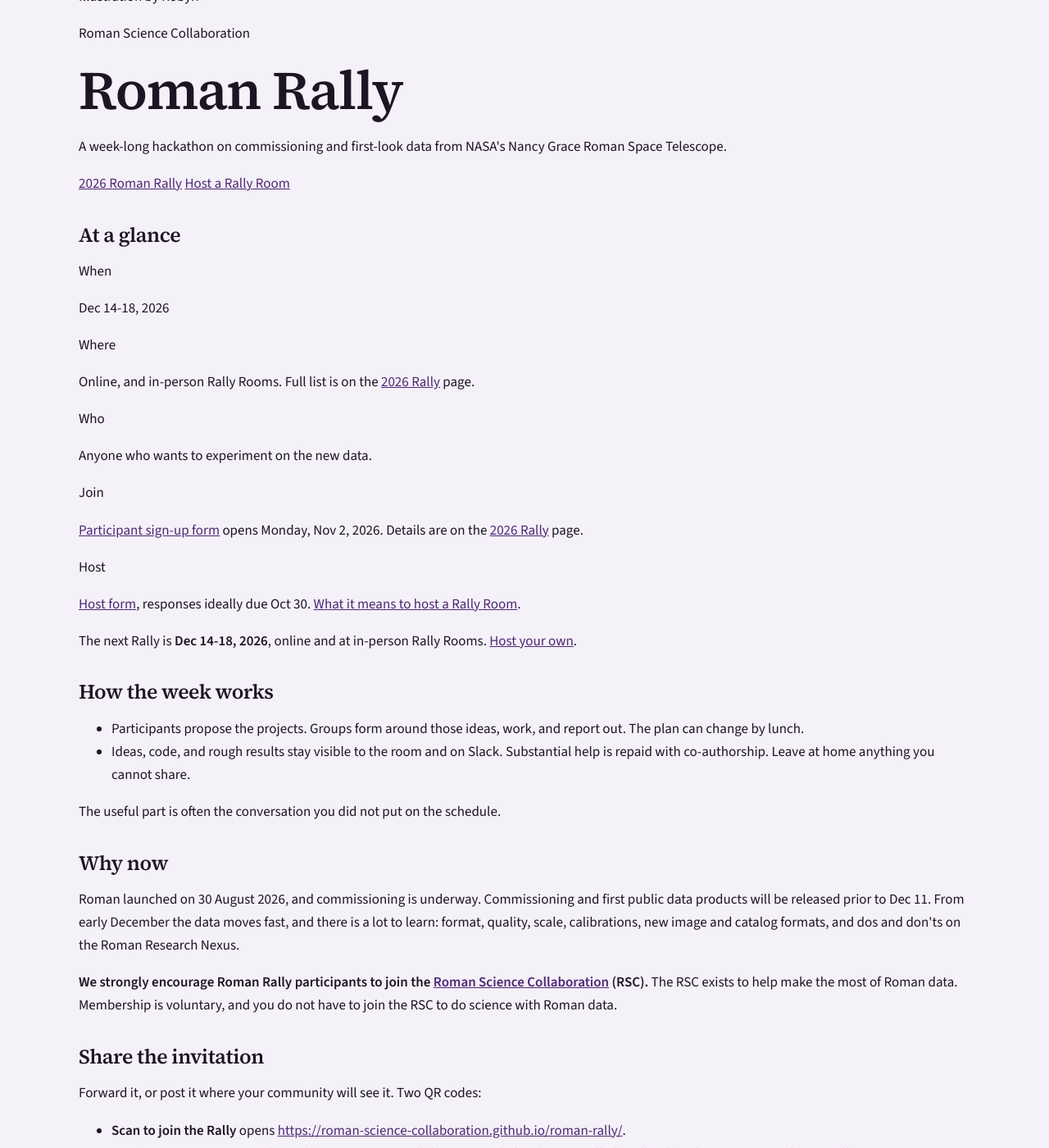
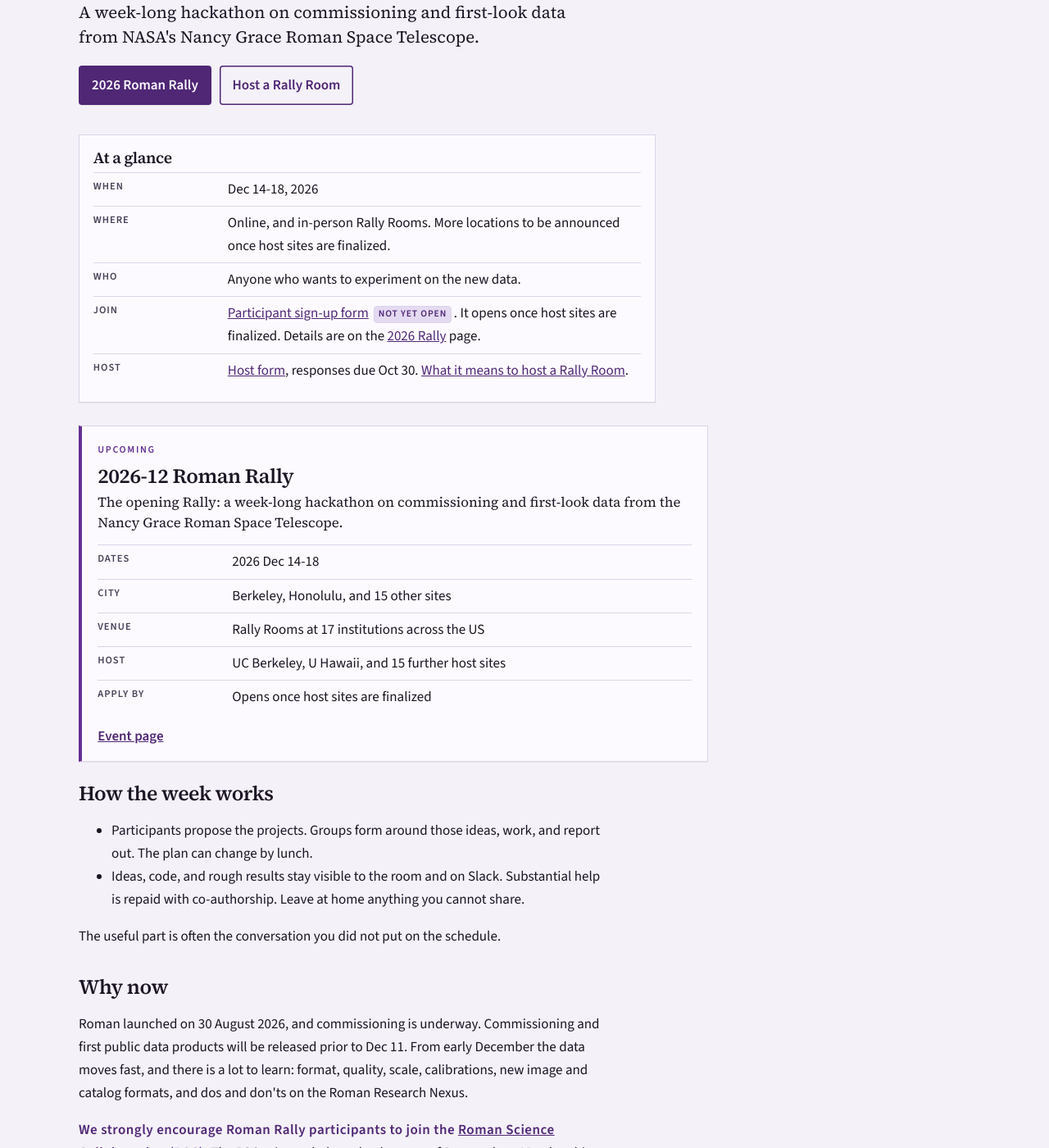
Before and after one commit to Roman-Science-Collaboration/roman-rally, a Jekyll site: the page built from index.md, in a window 1280 px wide and 1400 px high, scrolled down 642 px. Shown: the whole window at 82% size. Built offline with Jekyll 4.4.1, drawn with Linux system fonts in a browser that asks for light colours; some of the changed text lies outside the part shown.

Commit message:
Revert "Added list of sites. Participation form opens on Monday."
This reverts commit 8bbc44a86f3517fd20199af273c982d1cf0cab43.

```diff
--- a/_events/rally2026.md
+++ b/_events/rally2026.md
@@ -11,54 +9,62 @@
 venue: "Rally Rooms at 17 institutions across the US"
 host_institution: "UC Berkeley, U Hawaii, and 15 further host sites"
 capacity: "Set with each host site"
-application_deadline: "Opens Monday Nov 2, 2026"
+application_deadline: "Opens once host sites are finalized"
 application_url: "https://docs.google.com/forms/d/1KZgV9BmCQiFieGkorWnvCNWMoyuz-FSELj9YmTKGAtw/viewform"
 application_open: false
 funding: "No registration fee and no travel support"
 logistics: "Each Rally Room host shares local details once sites are finalized"
 show_banner: true
 soc:
-
-- "RSC Board + site hosts"
+  - "Jessica Lu"
 loc:
-- "Each host site names its local contact"
+  - "Each host site names its local contact"
+---
 
 The first Roman Rally focuses on commissioning data and the mission's first look at the sky. On the first morning people propose projects, form groups, and spend the rest of the week writing code, making plots, and comparing notes. Applications are not yet open.
 
 ## Dates, place, and host
 
-- Dates: **2026 Dec 14-18**
-- Venue: **Rally Rooms (virtual and in-person) listed below**
+- Dates: <strong>2026 Dec 14-18</strong>
+- City: <strong>Berkeley, Honolulu, and online</strong>
+- Venue: <strong>Rally Rooms; more locations once host sites are finalized</strong>
+- Host institution: <strong>UC Berkeley, U Hawaii, and further hosts once sites are finalized</strong>
 
-Responses to the [host form](https://docs.google.com/forms/d/1ovYDq2ZmVzcV_1i-PXOV6LtKhW3Cnx8XK-7muMQbAiA/viewform) are ideally due by Oct 30 (late host submissions are accepted). The commitment is in [what it means to host a Rally Room]({{ '/handbook/#what-it-means-to-host-a-rally-room' | relative_url }}).
+Further in-person Rally Rooms are still being gathered. Responses to the [host form](https://docs.google.com/forms/d/1ovYDq2ZmVzcV_1i-PXOV6LtKhW3Cnx8XK-7muMQbAiA/viewform) are due Nov 10. The commitment is in [what it means to host a Rally Room]({{ '/handbook/#what-it-means-to-host-a-rally-room' | relative_url }}).
 
 ## Sites signed up so far
 
 The following sites have signed up to host a Rally Room. Details for each room (venue, capacity, and local contact) will be finalized and posted here.
 
-| Hosts            | Institution                             | City             | Venue                                      | Capacity |
-| ---------------- | --------------------------------------- | ---------------- | ------------------------------------------ | -------- |
-| David Weinberg   | Ohio State University                   | Columbus, OH     | Physics Research Building                  | 30       |
-| Adam Ginsburg    | University of Florida                   | Gainesville, FL  | Bryant Space Science Center, Rm 401        | 20       |
-| Jesse Han        | Stanford / KIPAC                        | Palo Alto, CA    | PAB fishbowl                               | 20       |
-| Megan Masterson  | CfA | Harvard & Smithsonian             | Cambridge, MA    | CfA conference room (TBD)                  | 30       |
-| Jessica Lu       | UC Berkeley Astronomy                   | Berkeley, CA     | Campbell Hall, Rm 131                      | 50       |
-| Timothy Carleton | Arizona State University                | Tempe, AZ        | Goldwater Center, Rm 505                   | 30       |
-| Aimee Schechter  | University of Minnesota                 | Minneapolis, MN  | Tate Hall, Rm 201/301                      | 45       |
-| Tathagata Pal    | University of Maryland                  | College Park, MD | University of Maryland (TBD)               | 20       |
-| Edward Schlafly  | Space Telescope Science Institute       | Baltimore, MD    | STScI (TBD)                                | 10       |
-| Ben Rose         | Baylor University                       | Waco, TX         | Hurd Welcome Center                        | 25       |
-| Tansu Daylan     | Washington University                   | St. Louis, MO    | WashU Danforth campus (TBD)                | 150      |
-| Dan Huber        | University of Hawaii                    | Honolulu, HI     | IfA Manoa Library (C-108)                  | 30       |
-| Robyn Sanderson  | University of Pennsylvania              | Philadelphia, PA | David Rittenhouse Labs, 4N9/4N11           | 20       |
-| Axel Guinot      | Carnegie Mellon University              | Pittsburgh, PA   | Wean Hall, Rm 8330                         | 10       |
-| Mingyang Zhuang  | University of Illinois Urbana-Champaign | Urbana, IL       | Astro Atlas room                           | 15       |
-| Jaclyn Jensen    | Dartmouth College                       | Hanover, NH      | Wilder Hall, Rm 111                        | 10       |
-| Tim Eifler       | University of Arizona                   | Tucson, AZ       | Steward Observatory, Arizona Cosmology Lab | 40       |
+| Host | Institution | City | Venue | Capacity |
+|------|-------------|------|-------|----------|
+| David Weinberg | Ohio State University | Columbus, OH | Physics Research Building | 30 |
+| Adam Ginsburg | University of Florida | Gainesville, FL | Bryant Space Science Center, Rm 401 | 20 |
+| Jesse Han | Stanford / KIPAC | Palo Alto, CA | PAB fishbowl | 20 |
+| Megan Masterson | CfA \| Harvard & Smithsonian | Cambridge, MA | CfA conference room (TBD) | 30 |
+| Jessica Lu | UC Berkeley Astronomy | Berkeley, CA | Campbell Hall, Rm 131 | 50 |
+| Timothy Carleton | Arizona State University | Tempe, AZ | Goldwater Center, Rm 505 | 30 |
+| Aimee Schechter | University of Minnesota | Minneapolis, MN | Tate Hall, Rm 201/301 | 45 |
+| Tathagata Pal | University of Maryland | College Park, MD | University of Maryland (TBD) | 20 |
+| Edward Schlafly | Space Telescope Science Institute | Baltimore, MD | STScI (TBD) | 10 |
+| Ben Rose | Baylor University | Waco, TX | Hurd Welcome Center | 25 |
+| Tansu Daylan | Washington University | St. Louis, MO | WashU Danforth campus (TBD) | 150 |
+| Dan Huber | University of Hawaii | Honolulu, HI | IfA Manoa Library (C-108) | 30 |
+| Robyn Sanderson | University of Pennsylvania | Philadelphia, PA | David Rittenhouse Labs, 4N9/4N11 | 20 |
+| Axel Guinot | Carnegie Mellon University | Pittsburgh, PA | Wean Hall, Rm 8330 | 10 |
+| Mingyang Zhuang | University of Illinois Urbana-Champaign | Urbana, IL | Astro Atlas room | 15 |
+| Jaclyn Jensen | Dartmouth College | Hanover, NH | Wilder Hall, Rm 111 | 10 |
+| Tim Eifler | University of Arizona | Tucson, AZ | Steward Observatory, Arizona Cosmology Lab | 40 |
+
+## Committees
+
+Jessica Lu is on the Organizing Committee for this Rally. Further members will be listed here when they are named. The committee looks after the purpose of the meeting, the application, and the balance of who is in the room.
+
+Local contacts are named by each host site.
 
 ## How to apply
 
-The [participant sign-up form](https://docs.google.com/forms/d/1KZgV9BmCQiFieGkorWnvCNWMoyuz-FSELj9YmTKGAtw/viewform) opens Monday, Nov 2, 2026. The deadline and the decision date will be posted then.
+The <a href="https://docs.google.com/forms/d/1KZgV9BmCQiFieGkorWnvCNWMoyuz-FSELj9YmTKGAtw/viewform">participant sign-up form</a> <span class="not-yet-open">NOT YET OPEN</span> opens once host sites are finalized. The deadline and the decision date will be posted then.
 
 Which data products are in bounds, and under what rules, will be posted once the mission sets the public products for the week. The mission sets those rules. A Rally does not grant data rights.
 
@@ -67,7 +73,3 @@
 ## What the days are for
 
 Bring a question, a plot you want to try, or a skill you are willing to lend. You do not need a finished project, or to be the Roman expert in your department. How a Rally runs is on the [about page]({{ '/about/' | relative_url }}).
-
-## Potential list of projects/topics
-
-TBD
--- a/index.md
+++ b/index.md
@@ -1,74 +1,97 @@
+---
+layout: default
+title: Roman Rally
+description: Hackathon focused on commissioning and first-look data from NASA's Nancy Grace Roman Space Telescope, organized by the Roman Science Collaboration.
 ---
 
-## layout: default
+<figure class="hero-banner">
+  <picture>
+    <source srcset="{{ '/assets/images/roman-rally-banner.webp' | relative_url }}" type="image/webp">
+    <img src="{{ '/assets/images/roman-rally-banner.png' | relative_url }}" width="973" height="314" alt="Illustration of two rally cars: a purple Roman Space Telescope car labeled Wide Field Racing and a teal Euclid car, racing across a dusty lunar surface">
+  </picture>
+  <figcaption>Illustration by Robyn</figcaption>
+</figure>
 
-title: Roman Rally
-description: Hackathon focused on commissioning and first-look data from NASA's Nancy Grace Roman Space Telescope, organized by the Roman Science Collaboration.
+<header class="hero">
+  <p class="kicker">Roman Science Collaboration</p>
+  <h1>Roman Rally</h1>
+  <p class="lede">A week-long hackathon on commissioning and first-look data from NASA's Nancy Grace Roman Space Telescope.</p>
+  <p class="hero-actions">
+    <a class="button" href="{{ '/events/rally2026/' | relative_url }}">2026 Roman Rally</a>
+    <a class="button button-ghost" href="{{ '/handbook/#what-it-means-to-host-a-rally-room' | relative_url }}">Host a Rally Room</a>
+  </p>
+</header>
 
-![Illustration of two rally cars: a purple Roman Space Telescope car labeled Wide Field Racing and a teal Euclid car, racing across a dusty lunar surface]({{ '/assets/images/roman-rally-banner.png' | relative_url }})
+<section class="facts home-facts" aria-label="Key facts">
+  <h2 class="facts-title">At a glance</h2>
+  <dl>
+    <div>
+      <dt>When</dt>
+      <dd>Dec 14-18, 2026</dd>
+    </div>
+    <div>
+      <dt>Where</dt>
+      <dd>Online, and in-person Rally Rooms. More locations to be announced once host sites are finalized.</dd>
+    </div>
+    <div>
+      <dt>Who</dt>
+      <dd>Anyone who wants to experiment on the new data.</dd>
+    </div>
+    <div>
+      <dt>Join</dt>
+      <dd><a href="https://docs.google.com/forms/d/1KZgV9BmCQiFieGkorWnvCNWMoyuz-FSELj9YmTKGAtw/viewform">Participant sign-up form</a> <span class="not-yet-open">NOT YET OPEN</span>. It opens once host sites are finalized. Details are on the <a href="{{ '/events/rally2026/' | relative_url }}">2026 Rally</a> page.</dd>
+    </div>
+    <div>
+      <dt>Host</dt>
+      <dd><a href="https://docs.google.com/forms/d/1ovYDq2ZmVzcV_1i-PXOV6LtKhW3Cnx8XK-7muMQbAiA/viewform">Host form</a>, responses due Oct 30. <a href="{{ '/handbook/#what-it-means-to-host-a-rally-room' | relative_url }}">What it means to host a Rally Room</a>.</dd>
+    </div>
+  </dl>
+</section>
 
-Illustration by Robyn
+<div class="card-list">
+{% assign upcoming = site.events | where: "status", "upcoming" | sort: "sort_date" %}
+{% if upcoming.size == 0 %}
+  <div class="empty">
+    <p>The next Rally is <strong>Dec 14-18, 2026</strong>, online and at in-person Rally Rooms. More locations to be announced once host sites are finalized. <a href="https://docs.google.com/forms/d/1ovYDq2ZmVzcV_1i-PXOV6LtKhW3Cnx8XK-7muMQbAiA/viewform">Host your own</a>.</p>
+  </div>
+{% else %}
+  {% for event in upcoming %}
+    {% include event_card.html event=event %}
+  {% endfor %}
+{% endif %}
+</div>
 
-Roman Science Collaboration
+<section class="prose">
+  <h2>How the week works</h2>
+  <ul>
+    <li>Participants propose the projects. Groups form around those ideas, work, and report out. The plan can change by lunch.</li>
+    <li>Ideas, code, and rough results stay visible to the room and on Slack. Substantial help is repaid with co-authorship. Leave at home anything you cannot share.</li>
+  </ul>
+  <p>The useful part is often the conversation you did not put on the schedule.</p>
 
-# Roman Rally
+  <h2>Why now</h2>
+  <p>Roman launched on 30 August 2026, and commissioning is underway. Commissioning and first public data products will be released prior to Dec 11. From early December the data moves fast, and there is a lot to learn: format, quality, scale, calibrations, new image and catalog formats, and dos and don'ts on the Roman Research Nexus.</p>
+  <p><strong>We strongly encourage Roman Rally participants to join the <a href="https://outerspace.stsci.edu/spaces/RSCPUB/pages/286851875/Roman+Science+Collaboration+RSC+Public+Page+Home">Roman Science Collaboration</a> (RSC).</strong> The RSC exists to help make the most of Roman data. Membership is voluntary, and you do not have to join the RSC to do science with Roman data.</p>
+</section>
 
-A week-long hackathon on commissioning and first-look data from NASA's Nancy Grace Roman Space Telescope.
+<section class="invitation-share" aria-labelledby="share-the-invitation">
+  <h2 id="share-the-invitation">Share the invitation</h2>
+  <p>Forward it, or post it where your community will see it. Two QR codes:</p>
+  <ul class="invitation-links">
+    <li><strong>Scan to join the Rally</strong> opens <a href="https://roman-science-collaboration.github.io/roman-rally/">https://roman-science-collaboration.github.io/roman-rally/</a>.</li>
+    <li><strong>Seeking Rally Hosts</strong> opens <a href="https://roman-science-collaboration.github.io/roman-rally/handbook/#what-it-means-to-host-a-rally-room">https://roman-science-collaboration.github.io/roman-rally/handbook/#what-it-means-to-host-a-rally-room</a>.</li>
+  </ul>
+  <figure class="invitation-figure">
+    <a href="{{ '/assets/images/roman-rally-invitation.jpg' | relative_url }}" download>
+      <img src="{{ '/assets/images/roman-rally-invitation.jpg' | relative_url }}" width="1200" height="1500" alt="Invitation to the Roman Rally, December 14-18, 2026, online and at in-person Rally Rooms at participating institutions. A few days of hands-on work on early Nancy Grace Roman Space Telescope commissioning and first-look data, organized by the Roman Science Collaboration. One QR code, Scan to join the Rally, links to https://roman-science-collaboration.github.io/roman-rally/ and a second, Seeking Rally Hosts, links to https://roman-science-collaboration.github.io/roman-rally/handbook/#what-it-means-to-host-a-rally-room.">
+    </a>
+    <figcaption>
+      <a class="button" href="{{ '/assets/images/roman-rally-invitation.jpg' | relative_url }}" download>Download the invitation (JPG)</a>
+    </figcaption>
+  </figure>
+</section>
 
-[2026 Roman Rally]({{ '/events/rally2026/' | relative_url }}) [Host a Rally Room]({{ '/handbook/#what-it-means-to-host-a-rally-room' | relative_url }})
-
-## At a glance
-
-When
-
-Dec 14-18, 2026
-
-Where
-
-Online, and in-person Rally Rooms. Full list is on the [2026 Rally]({{ '/events/rally2026/' | relative_url }}) page.
-
-Who
-
-Anyone who wants to experiment on the new data.
-
-Join
-
-[Participant sign-up form](https://docs.google.com/forms/d/1KZgV9BmCQiFieGkorWnvCNWMoyuz-FSELj9YmTKGAtw/viewform) opens Monday, Nov 2, 2026. Details are on the [2026 Rally]({{ '/events/rally2026/' | relative_url }}) page.
-
-Host
-
-[Host form](https://docs.google.com/forms/d/1ovYDq2ZmVzcV_1i-PXOV6LtKhW3Cnx8XK-7muMQbAiA/viewform), responses ideally due Oct 30. [What it means to host a Rally Room]({{ '/handbook/#what-it-means-to-host-a-rally-room' | relative_url }}).
-
-{% assign upcoming = site.events | where: "status", "upcoming" | sort: "sort_date" %} {% if upcoming.size == 0 %}
-
-The next Rally is **Dec 14-18, 2026**, online and at in-person Rally Rooms.  [Host your own](https://docs.google.com/forms/d/1ovYDq2ZmVzcV_1i-PXOV6LtKhW3Cnx8XK-7muMQbAiA/viewform).
-
- {% else %} {% for event in upcoming %} {% include event_card.html event=event %} {% endfor %} {% endif %}
-
-## How the week works
-
-- Participants propose the projects. Groups form around those ideas, work, and report out. The plan can change by lunch.
-- Ideas, code, and rough results stay visible to the room and on Slack. Substantial help is repaid with co-authorship. Leave at home anything you cannot share.
-
-The useful part is often the conversation you did not put on the schedule.
-
-## Why now
-
-Roman launched on 30 August 2026, and commissioning is underway. Commissioning and first public data products will be released prior to Dec 11. From early December the data moves fast, and there is a lot to learn: format, quality, scale, calibrations, new image and catalog formats, and dos and don'ts on the Roman Research Nexus.
-
-**We strongly encourage Roman Rally participants to join the [Roman Science Collaboration](https://outerspace.stsci.edu/spaces/RSCPUB/pages/286851875/Roman+Science+Collaboration+RSC+Public+Page+Home) (RSC).** The RSC exists to help make the most of Roman data. Membership is voluntary, and you do not have to join the RSC to do science with Roman data.
-
-## Share the invitation
-
-Forward it, or post it where your community will see it. Two QR codes:
-
-- **Scan to join the Rally** opens [https://roman-science-collaboration.github.io/roman-rally/](https://roman-science-collaboration.github.io/roman-rally/).
-- **Seeking Rally Hosts** opens [https://roman-science-collaboration.github.io/roman-rally/handbook/#what-it-means-to-host-a-rally-room](https://roman-science-collaboration.github.io/roman-rally/handbook/#what-it-means-to-host-a-rally-room).
-
-![Invitation to the Roman Rally, December 14-18, 2026, online and at in-person Rally Rooms at participating institutions. A few days of hands-on work on early Nancy Grace Roman Space Telescope commissioning and first-look data, organized by the Roman Science Collaboration. One QR code, Scan to join the Rally, links to https://roman-science-collaboration.github.io/roman-rally/ and a second, Seeking Rally Hosts, links to https://roman-science-collaboration.github.io/roman-rally/handbook/#what-it-means-to-host-a-rally-room.]({{ '/assets/images/roman-rally-invitation.jpg' | relative_url }})
-
-[Download the invitation (JPG)]({{ '/assets/images/roman-rally-invitation.jpg' | relative_url }})
-
-## Past events
-
-None yet.
+<section class="prose">
+  <h2 id="past">Past events</h2>
+  <p>None yet.</p>
+</section>
```
Also changed, not shown: other parts of _events/rally2026.md (+1 -3 lines), participation.md (+34 -44 lines).
